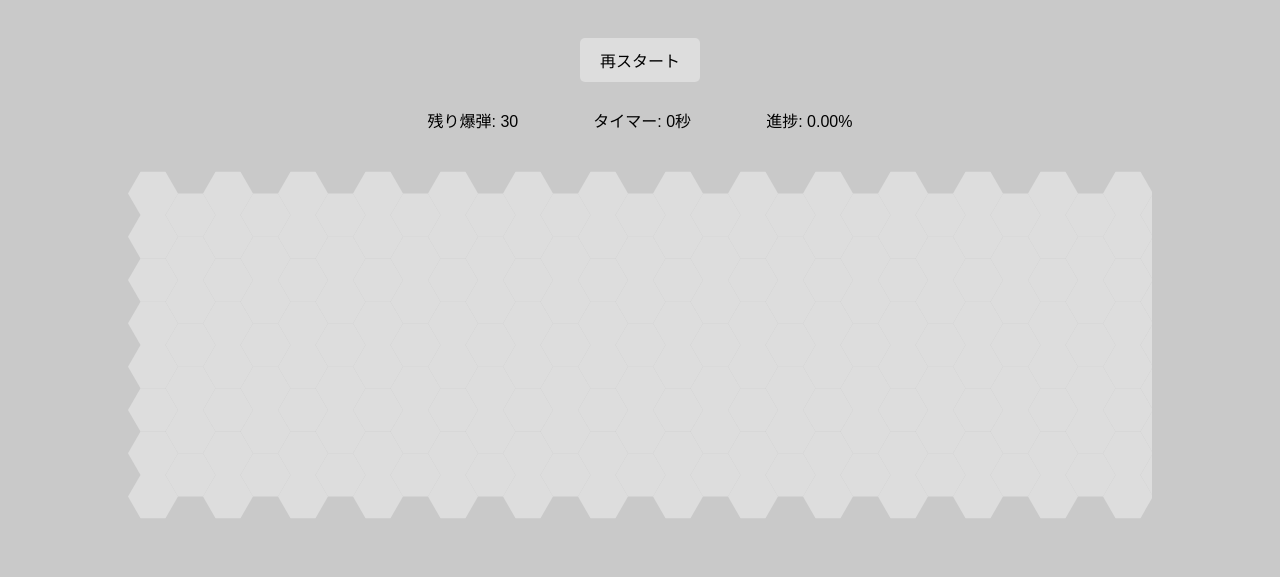
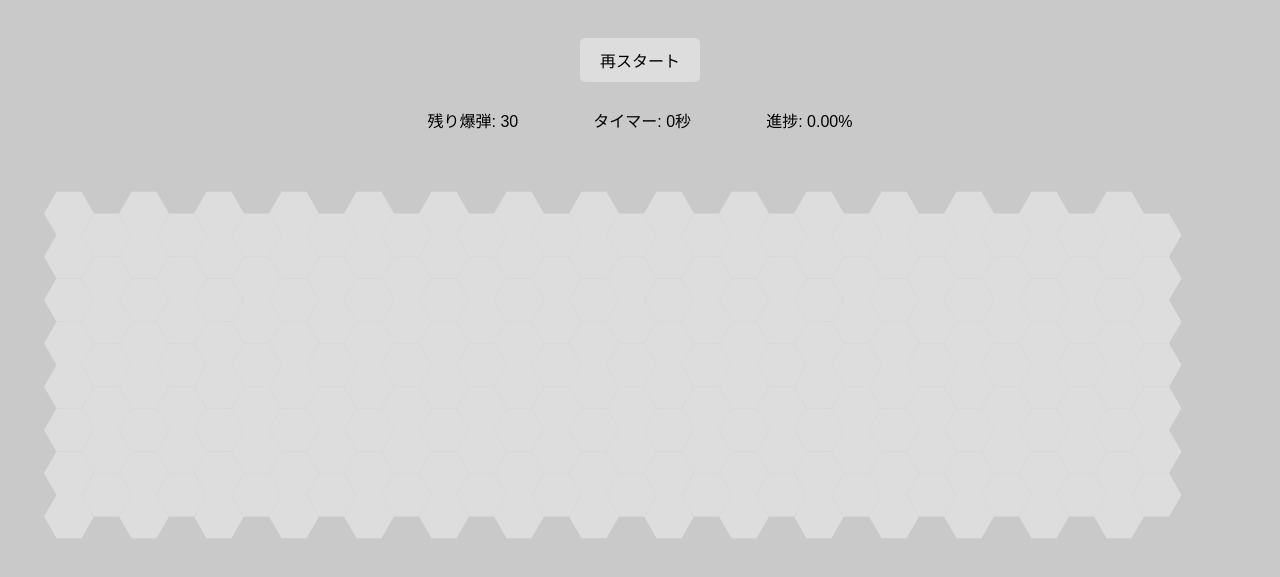
Before and after one commit to cens-treye/minesweeper_with_hexagon, a plain HTML site: page index.html in a window 1280 px wide. Shown: the part 69-646 px from the top of the page. Drawn offline with Linux system fonts and the light colour scheme.

Commit message:
ゲーム画面のサイズを変更

```diff
--- a/style.css
+++ b/style.css
@@ -51,8 +51,10 @@ body {
 }
 
 #hexGrid {
-  width: 80vw !important;
-  height: 80vh !important;
+  margin-top: 20px;
+  width: 90vw !important;
+  height: 75vh !important;
+  padding: 20px;
   overflow-x: auto;
 }
 
```
